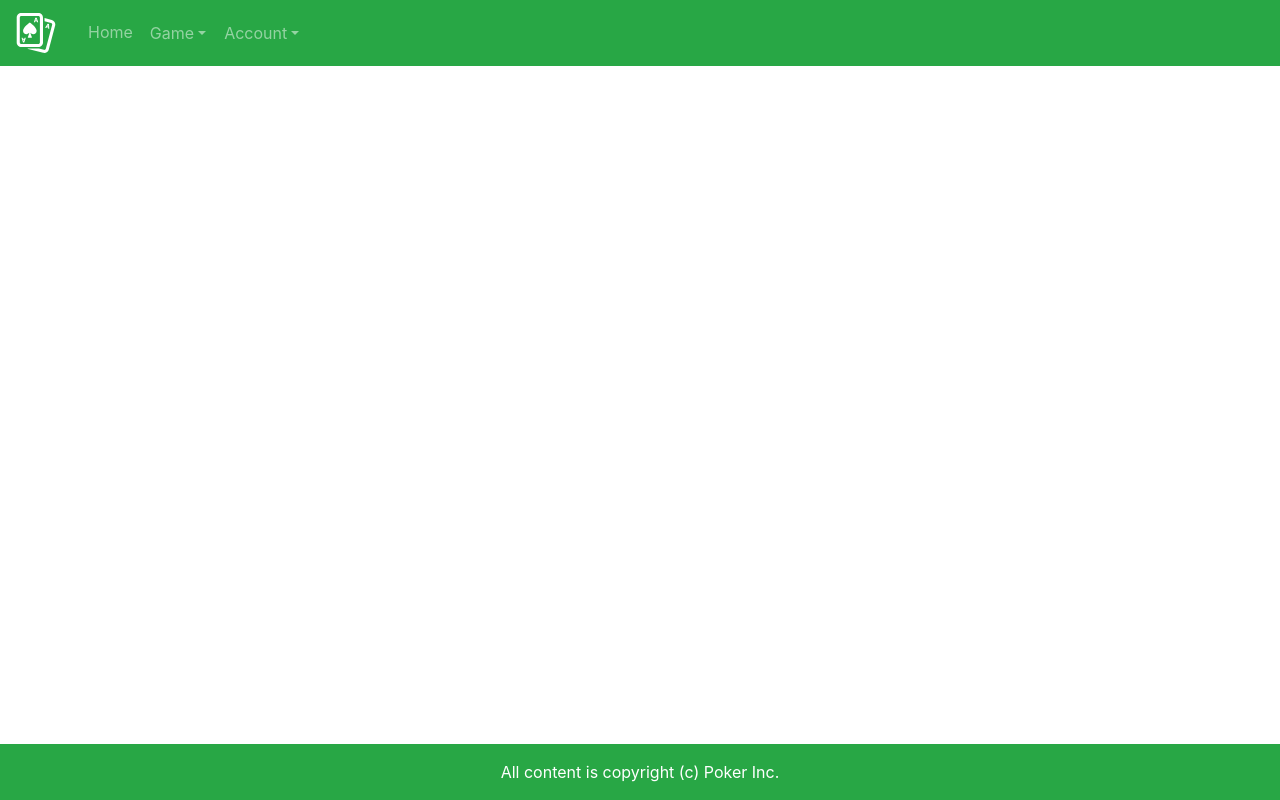
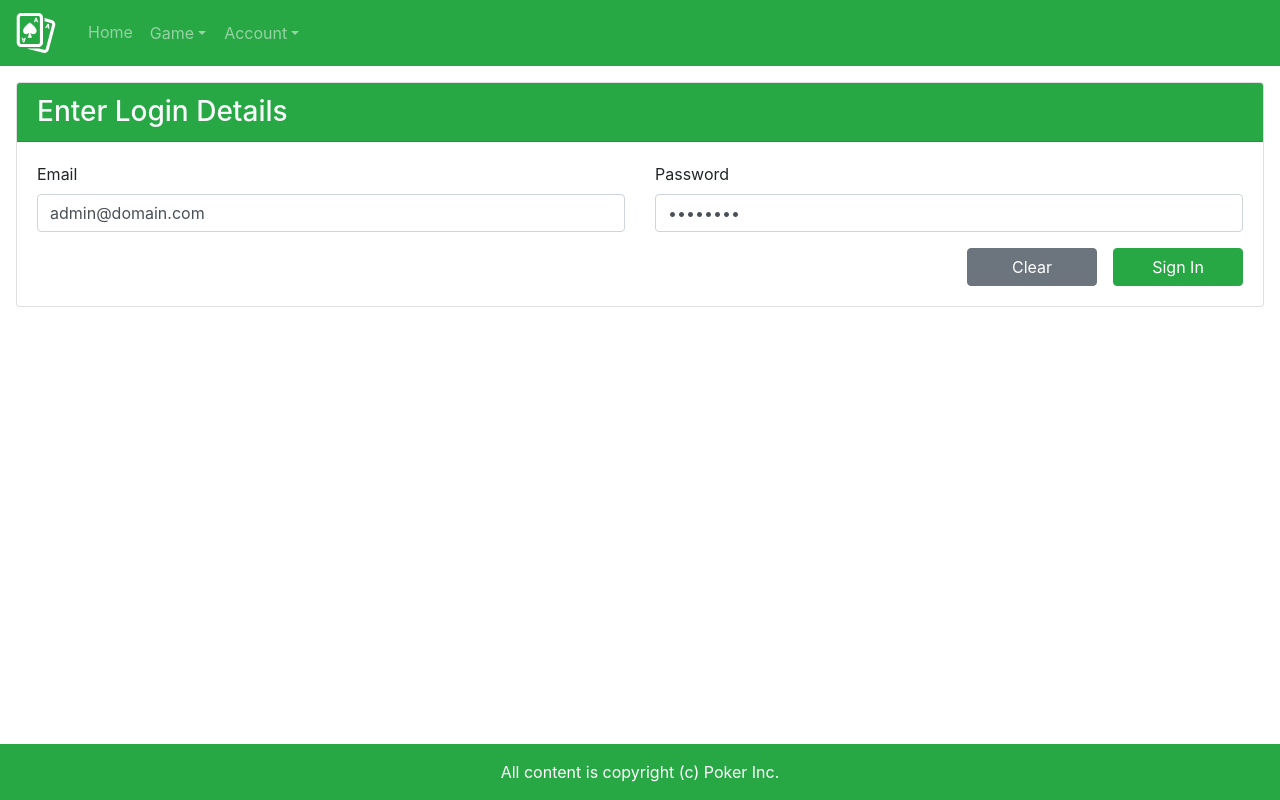
Before and after one commit to FlagshipBugsauce/poker, an Angular app: page /login in a window 1280 px wide. Before the commit this address led to /. Built offline with nearby package versions, Linux system fonts and the light colour scheme.

Commit message:
[#2] added login page

```diff
--- a/src/app/app-routing.module.ts
+++ b/src/app/app-routing.module.ts
@@ -1,10 +1,13 @@
 import { NgModule } from '@angular/core';
 import { Routes, RouterModule } from '@angular/router';
 import { HomeComponent } from './home/home/home.component';
+import { LoginComponent } from './shared/login/login.component';
+import { AuthGuardService } from './shared/auth-guard.service';
 
 
 const routes: Routes = [
-  { path: 'home', component: HomeComponent },
+  { path: 'login', component: LoginComponent },
+  { path: 'home', component: HomeComponent, canActivate: [AuthGuardService] },
   { path: '', redirectTo: 'home', pathMatch: 'full' }
 ];
 
--- a/src/app/app.module.ts
+++ b/src/app/app.module.ts
@@ -7,7 +7,6 @@ import { AppRoutingModule } from './app-routing.module';
 /* Components */
 import { MainComponent } from './shared/main/main.component';
 import { HomeModule } from './home/home.module';
-import { ApiModule } from './api/api.module';
 
 /* Pipes */
 /* Services */
--- a/src/app/home/home/home.component.ts
+++ b/src/app/home/home/home.component.ts
@@ -1,6 +1,4 @@
 import { Component, OnInit } from '@angular/core';
-import { Router } from '@angular/router';
-import { AuthService } from 'src/app/shared/auth.service';
 
 @Component({
   selector: 'pkr-home',
@@ -13,10 +11,9 @@ export class HomeComponent implements OnInit {
     "001", "002", "003", "004", "005", "006"
   ].map(n => `../../assets/images/poker${n}.png`);
 
-  constructor(private authService: AuthService) { }
+  constructor() { }
 
   ngOnInit(): void {
-    this.authService.authorize("admin@domain.com", "admin!@#");
   }
 
 }
--- a/src/app/shared/auth.service.ts
+++ b/src/app/shared/auth.service.ts
@@ -2,6 +2,7 @@ import { Injectable } from '@angular/core';
 import { ApiInterceptor } from '../api-interceptor.service';
 import { UsersService } from '../api/services';
 import { AuthRequestModel, AuthResponseModel } from '../api/models';
+import { Router } from '@angular/router';
 
 @Injectable({
   providedIn: 'root'
@@ -10,7 +11,7 @@ export class AuthService {
 
   private loggedIn: boolean = false;
 
-  constructor(private apiInterceptor: ApiInterceptor, private usersService: UsersService) { }
+  constructor(private apiInterceptor: ApiInterceptor, private usersService: UsersService, private router: Router) { }
 
   /**
    * Authorizes the user and stores the authorization token in the apiInterceptor, which will
@@ -24,8 +25,9 @@ export class AuthService {
         (data: AuthResponseModel) => {
           this.apiInterceptor.jwt = data.jwt;
           this.loggedIn = true;
+          this.router.navigate(["/home"]);
         },
-        (error: any) => console.log(error)
+        (error: any) => console.log(error.error)
       );
   }
 
--- a/src/app/shared/header/header.component.html
+++ b/src/app/shared/header/header.component.html
@@ -32,7 +32,7 @@
                     }" role="button" ngbDropdownToggle>Account</a>
                     <div ngbDropdownMenu class="dropdown-menu" aria-labelledby="navbarDropdown">
                         <a ngbDropdownItem [ngClass]="{ 'dropdown-item': true }" routerLink="/login" *ngIf="true">Register</a>
-                        <a ngbDropdownItem [ngClass]="{ 'dropdown-item': true }" routerLink="/login" *ngIf="true">Login</a>
+                        <a ngbDropdownItem [ngClass]="{ 'dropdown-item': true, 'active': router.url == '/login' }" routerLink="/login" *ngIf="true">Login</a>
                         <a ngbDropdownItem [ngClass]="{ 'dropdown-item': true }" routerLink="/login" *ngIf="true">Edit Profile</a>
                         <a ngbDropdownItem [ngClass]="{ 'dropdown-item': true }" routerLink="/login" *ngIf="true">View Statistics</a>
                     </div>
--- /dev/null
+++ b/src/app/shared/login/login.component.html
@@ -0,0 +1,27 @@
+<div class="container-fluid mx-0 px-0">
+    <div class="card m-3">
+        <h3 class="card-header bg-success text-light">Enter Login Details</h3>
+        <div class="card-body">
+            <form [formGroup]="loginForm" (ngSubmit)="authorize(loginForm.value)">
+                <div class="row">
+                    <div class="col-sm-6">
+                        <label for="email">Email</label>
+                        <input type="email" class="form-control" formControlName="email">
+                    </div>
+                    <div class="col-sm-6">
+                        <label for="password">Password</label>
+                        <input type="password" class="form-control" formControlName="password">
+                    </div>
+                </div>
+                <div class="row mt-3">
+                    <div class="col-sm-12 text-right">
+                        <button type="reset" class="btn btn-secondary button">Clear</button>
+                        <button type="submit" class="btn btn-success button ml-3" [disabled]="!loginForm.valid">Sign In</button>
+                    </div>
+                </div>
+            </form>
+        </div>
+    </div>
+
+
+</div>
--- /dev/null
+++ b/src/app/shared/login/login.component.scss
@@ -0,0 +1,4 @@
+.button {
+    max-width: 130px;
+    width: 50%;
+}
--- /dev/null
+++ b/src/app/shared/login/login.component.ts
@@ -0,0 +1,34 @@
+import { Component, OnInit } from '@angular/core';
+import { AuthService } from '../auth.service';
+import { Router } from '@angular/router';
+import { FormBuilder, FormGroup, Validators } from '@angular/forms';
+import { AuthRequestModel } from 'src/app/api/models';
+
+@Component({
+  selector: 'pkr-login',
+  templateUrl: './login.component.html',
+  styleUrls: ['./login.component.scss']
+})
+export class LoginComponent implements OnInit {
+
+  public loginForm: FormGroup;
+
+  // TODO: Only for development! Remove later!
+  private quickCredentials: AuthRequestModel = <AuthRequestModel> {
+    email: "admin@domain.com",
+    password: "admin!@#"
+  }
+
+  constructor(private authService: AuthService, private router: Router, private formBuilder: FormBuilder) { }
+
+  public ngOnInit(): void {
+    this.loginForm = this.formBuilder.group({
+      email: [this.quickCredentials.email, [Validators.required, Validators.email]],
+      password: [this.quickCredentials.password, [Validators.required]]
+    });
+  }
+
+  public authorize(formValues: any): void {
+    this.authService.authorize(formValues.email, formValues.password);
+  }
+}
--- a/src/app/shared/shared.module.ts
+++ b/src/app/shared/shared.module.ts
@@ -9,6 +9,8 @@ import { FooterComponent } from './footer/footer.component';
 import { RouterModule } from '@angular/router';
 import { UsersService } from '../api/services';
 import { ApiModule } from '../api/api.module';
+import { LoginComponent } from './login/login.component';
+import { FormsModule, ReactiveFormsModule } from '@angular/forms';
 
 export const API_INTERCEPTOR_PROVIDER: Provider = {
   provide: HTTP_INTERCEPTORS,
@@ -20,14 +22,16 @@ export const API_INTERCEPTOR_PROVIDER: Provider = {
   declarations: [
     MainComponent,
     HeaderComponent,
-    FooterComponent
+    FooterComponent, LoginComponent
   ],
   imports: [
     CommonModule,
     NgbModule,
     ApiModule,
     RouterModule,
-    HttpClientModule
+    HttpClientModule,
+    FormsModule,
+    ReactiveFormsModule
   ],
   providers: [
     UsersService,
```
Also changed, not shown: 1 other file (tests, documents, lock files or other folders).
